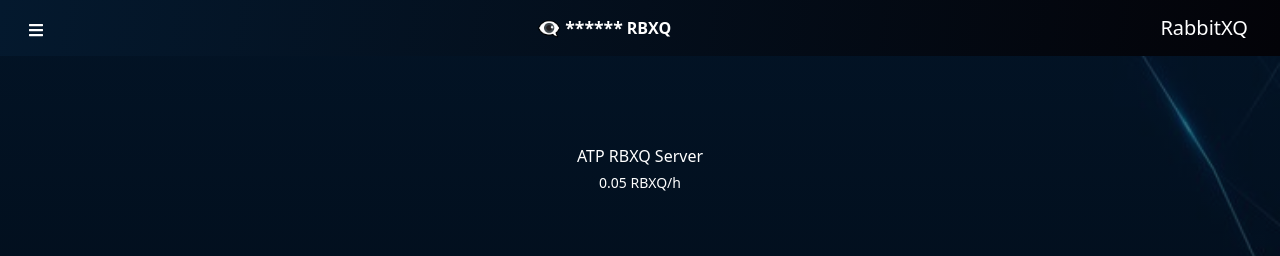
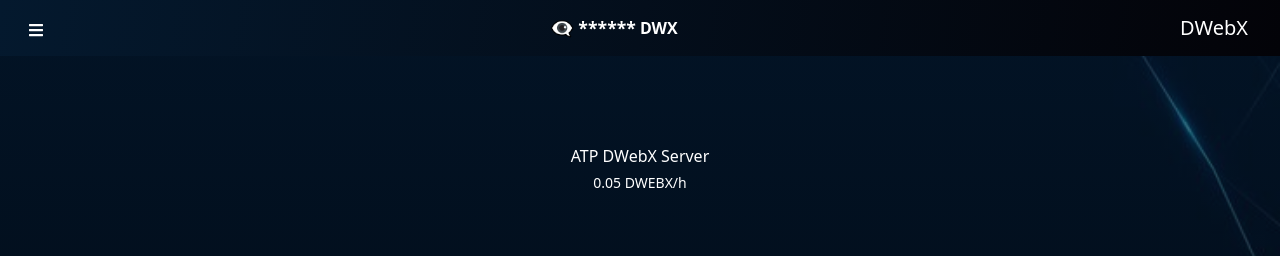
Before and after one commit to dhruv2684/Crypto-WEB, a React (Create React App) app: page /home in a window 1280 px wide. Shown: the top 256 px of the page. Built offline with nearby package versions, Linux system fonts and the light colour scheme; no server answers; sample sign-in values are in the browser's storage.

Commit message:
Finall-touch

```diff
--- a/src/App.js
+++ b/src/App.js
@@ -15,7 +15,7 @@ function App() {
   return (
     <Router>
       <Routes>
-        <Route path="/" element={<SwipeScreen />} />
+        <Route exact path="/"  element={<SwipeScreen />} />
         <Route path="/signup" element={<Signup />} />
         <Route path="/login" element={<Login />} />
         <Route path="/home" element={<Home />} />
--- a/src/Components/Sidebar.js
+++ b/src/Components/Sidebar.js
@@ -61,18 +61,18 @@ const Sidebar = ({ children, sidebarOpen, setSidebarOpen, coins, coinChangeAnim
                                     : '*'.repeat(coins?.toFixed(4).length || 6)
                             }
                         </span>
-                        <span>RBXQ</span>
+                        <span>DWX</span>
                     </div>
                 )}
 
                 {/* App Title */}
-                <span className="navbar-brand ms-2">RabbitXQ</span>
+                <span className="navbar-brand ms-2">DWebX</span>
             </nav>
 
             {/* Sidebar */}
             <div className={`sidebar ${isOpen ? 'open' : ''}`}>
                 <div className="sidebar-header">
-                    <span className="sidebar-logo">RabbitXQ</span>
+                    <span className="sidebar-logo">DWebX</span>
                     <button className="close-btn" onClick={closeSidebar}><FaTimes /></button>
                 </div>
                 <ul>
@@ -80,7 +80,7 @@ const Sidebar = ({ children, sidebarOpen, setSidebarOpen, coins, coinChangeAnim
                         <li><FaHome className='me-2 fs-3 text-purple' />Home</li>
                     </Link>
                     <Link to="/rabbit-release" className="text-white text-decoration-none">
-                        <li><IoRocket className='me-2 fs-3 text-purple' />Rabbit Releases</li>
+                        <li><IoRocket className='me-2 fs-3 text-purple' />DWebX Releases</li>
                     </Link>
                     <Link to="/group" className="text-white text-decoration-none">
                         <li><MdGroups className='me-2 fs-3 text-purple' />Group</li>
--- a/src/Components/SwipeScreen.js
+++ b/src/Components/SwipeScreen.js
@@ -52,8 +52,7 @@ const SwipeScreen = () => {
       <div className="content-wrapper">
         <div className="top-section">
           <div className="logo">
-            <div className="icon-placeholder">🟦</div>
-            <h1 className="h1">Rabbit XQ</h1>
+            <h1 className="h1">DWebX</h1>
           </div>
           <h2 className="h2">Experience the future</h2>
           <p className="p">
--- a/src/Page/Group.js
+++ b/src/Page/Group.js
@@ -25,7 +25,7 @@ const Group = () => {
         const fetchReferralData = async () => {
             try {
                 const token = localStorage.getItem('token');
-                const response = await axios.get('https://crypto-api-production-7139.up.railway.app/api/user/get-refer-user', {
+                const response = await axios.get('https://crypto-api-production-b99e.up.railway.app/api/user/get-refer-user', {
                     headers: {
                         Authorization: `Bearer ${token}`
                     }
@@ -94,7 +94,7 @@ const Group = () => {
                         <div className="text-white fw-semibold">
                             {user.coins?.$numberDecimal
                                 ? `${parseFloat(user.coins.$numberDecimal).toFixed(4)}`
-                                : '0.0000'} <span className="text-info">BDAG</span>
+                                : '0.0000'} <span className="text-info">DWX</span>
                         </div>
                     </div>
                 </div>
--- a/src/Page/Home.js
+++ b/src/Page/Home.js
@@ -32,7 +32,7 @@ const Home = () => {
         const checkSessionStatus = async () => {
             const token = localStorage.getItem("token");
             try {
-                const res = await axios.get("https://crypto-api-production-7139.up.railway.app/api/user/session-status", {
+                const res = await axios.get("https://crypto-api-production-b99e.up.railway.app/api/user/session-status", {
                     headers: {
                         Authorization: `Bearer ${token}`,
                     },
@@ -132,7 +132,7 @@ const Home = () => {
     const startMining = async () => {
         try {
             const token = localStorage.getItem("token");
-            const res = await axios.post("https://crypto-api-production-7139.up.railway.app/api/user/start-session", {}, {
+            const res = await axios.post("https://crypto-api-production-b99e.up.railway.app/api/user/start-session", {}, {
                 headers: {
                     Authorization: `Bearer ${token}`
                 }
@@ -180,10 +180,10 @@ const Home = () => {
                 <div className="home-content flex-grow-1 mt-5 mb-1">
                     <div className=" mt-2  text-center">
                         <div className="text-center">
-                            ATP RBXQ Server
+                        ATP DWebX Server
                         </div>
                     </div>
-                    <div className="text-white small mt-1 text-center">0.05 RBXQ/h</div>
+                    <div className="text-white small mt-1 text-center">0.05 DWEBX/h</div>
                 </div>
 
                 {/* ⚡ Power button */}
--- a/src/Page/LeaderBoard.js
+++ b/src/Page/LeaderBoard.js
@@ -3,6 +3,7 @@ import React, { useEffect, useState } from 'react';
 import { FaUsers, FaRocket } from 'react-icons/fa';
 import Sidebar from '../Components/Sidebar';
 import { useNavigate } from 'react-router-dom';
+import axios from 'axios';
 
 const LeaderBoard = () => {
     const navigate = useNavigate();
@@ -20,7 +21,7 @@ const LeaderBoard = () => {
 
     const fetchTopUsers = async () => {
         try {
-            const response = await fetch("crypto-api-production-7139.up.railway.app/api/user/top-user");
+            const response = await fetch("https://crypto-api-production-b99e.up.railway.app/api/user/top-user");
             const data = await response.json();
             setTopUsers(data.topUsers);
         } catch (error) {
@@ -35,7 +36,7 @@ const LeaderBoard = () => {
 
             <div className="text-center mt-5 pt-3">
                 <p className='px-3 fs-3 text-white'>
-                    Top 20 RabbitXQ User
+                    Top 20 DWebX User
                 </p>
             </div>
 
@@ -49,7 +50,7 @@ const LeaderBoard = () => {
                                 <span className="text-white fw-semibold">{user.username}</span>
                             </div>
                             <div className="text-white fw-semibold">
-                                {parseFloat(user.coins.$numberDecimal).toFixed(4)} <span className="text-info">RBXQ</span>
+                                {parseFloat(user.coins.$numberDecimal).toFixed(4)} <span className="text-info">DWX</span>
                             </div>
                         </div>
                     </div>
--- a/src/Page/Login.js
+++ b/src/Page/Login.js
@@ -20,7 +20,7 @@ const Login = () => {
     setError('');
 
     try {
-      const res = await axios.post('https://crypto-api-production-7139.up.railway.app/api/user/login', formData);
+      const res = await axios.post('https://crypto-api-production-b99e.up.railway.app/api/user/login', formData);
       const { token, user } = res.data;
 
       localStorage.setItem('token', token);
--- a/src/Page/Profile.js
+++ b/src/Page/Profile.js
@@ -28,7 +28,7 @@ const Profile = () => {
         const fetchUser = async () => {
             try {
                 const token = localStorage.getItem('token');
-                const res = await axios.get('https://crypto-api-production-7139.up.railway.app/api/user/get', {
+                const res = await axios.get('https://crypto-api-production-b99e.up.railway.app/api/user/get', {
                     headers: {
                         Authorization: `Bearer ${token}`,
                     },
--- a/src/Page/Signup.js
+++ b/src/Page/Signup.js
@@ -39,7 +39,7 @@ const Signup = () => {
         setLoading(true);
         setMessage('');
         try {
-            const res = await axios.post('https://crypto-api-production-7139.up.railway.app/api/user/send-otp', { email: formData.email });
+            const res = await axios.post('https://crypto-api-production-b99e.up.railway.app/api/user/send-otp', { email: formData.email });
             setMessage('OTP sent to your email!');
             setStep(2);
         } catch (err) {
@@ -53,7 +53,7 @@ const Signup = () => {
         setLoading(true);
         setMessage('');
         try {
-            const res = await axios.post('https://crypto-api-production-7139.up.railway.app/api/user/register', formData);
+            const res = await axios.post('https://crypto-api-production-b99e.up.railway.app/api/user/register', formData);
             setMessage('Registration successful!');
             navigate('/login');
         } catch (err) {
--- a/src/css/SwipeScreen.css
+++ b/src/css/SwipeScreen.css
@@ -1,7 +1,7 @@
 /* Main container */
 .mobile-view {
   position: relative;
-  height: 100vh;
+  height: 95vh;
   color: white;
   display: flex;
   justify-content: center;
--- a/src/utils/socket.js
+++ b/src/utils/socket.js
@@ -1,7 +1,7 @@
 // src/utils/socket.js
 import { io } from "socket.io-client";
 
-const socket = io("https://crypto-api-production-7139.up.railway.app", {
+const socket = io("https://crypto-api-production-b99e.up.railway.app", {
   autoConnect: false, // So you control when it connects
 });
 
```
